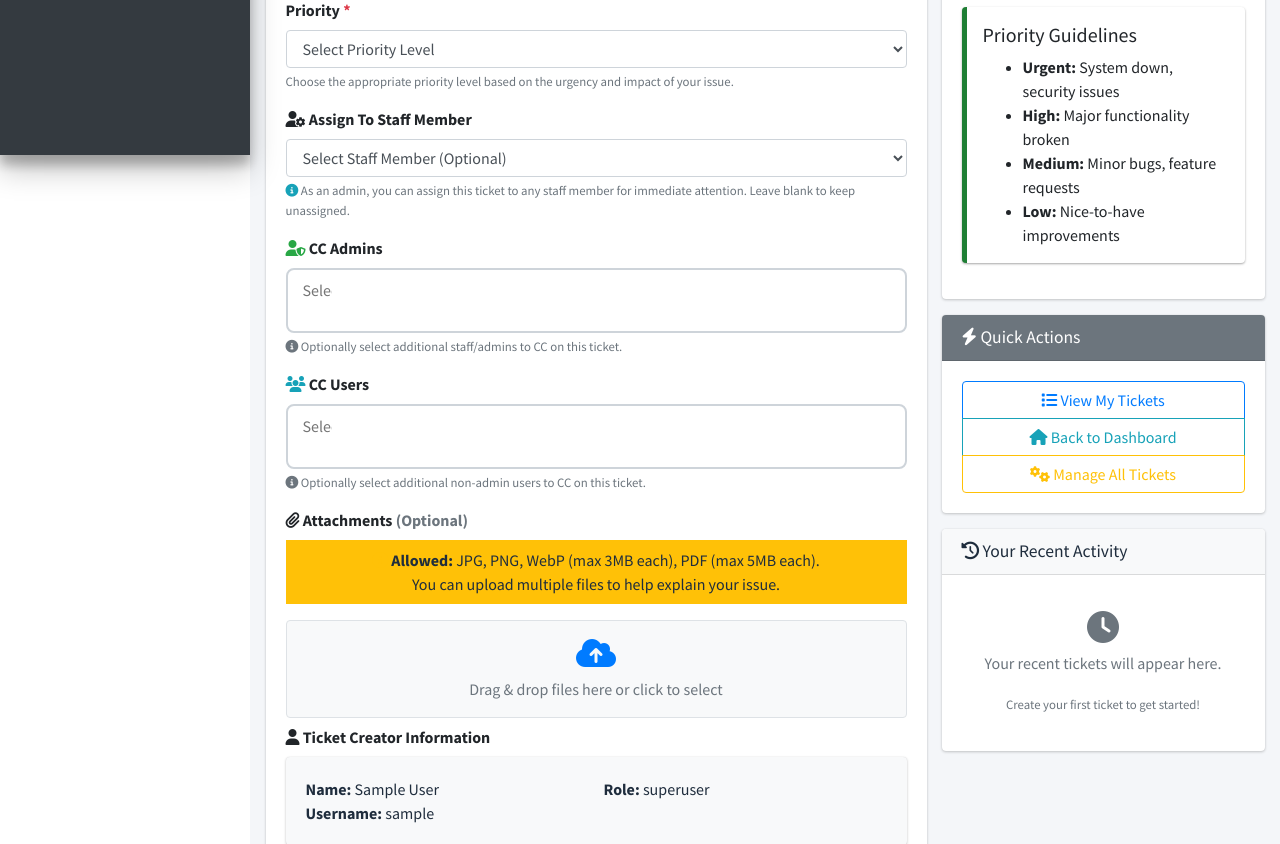
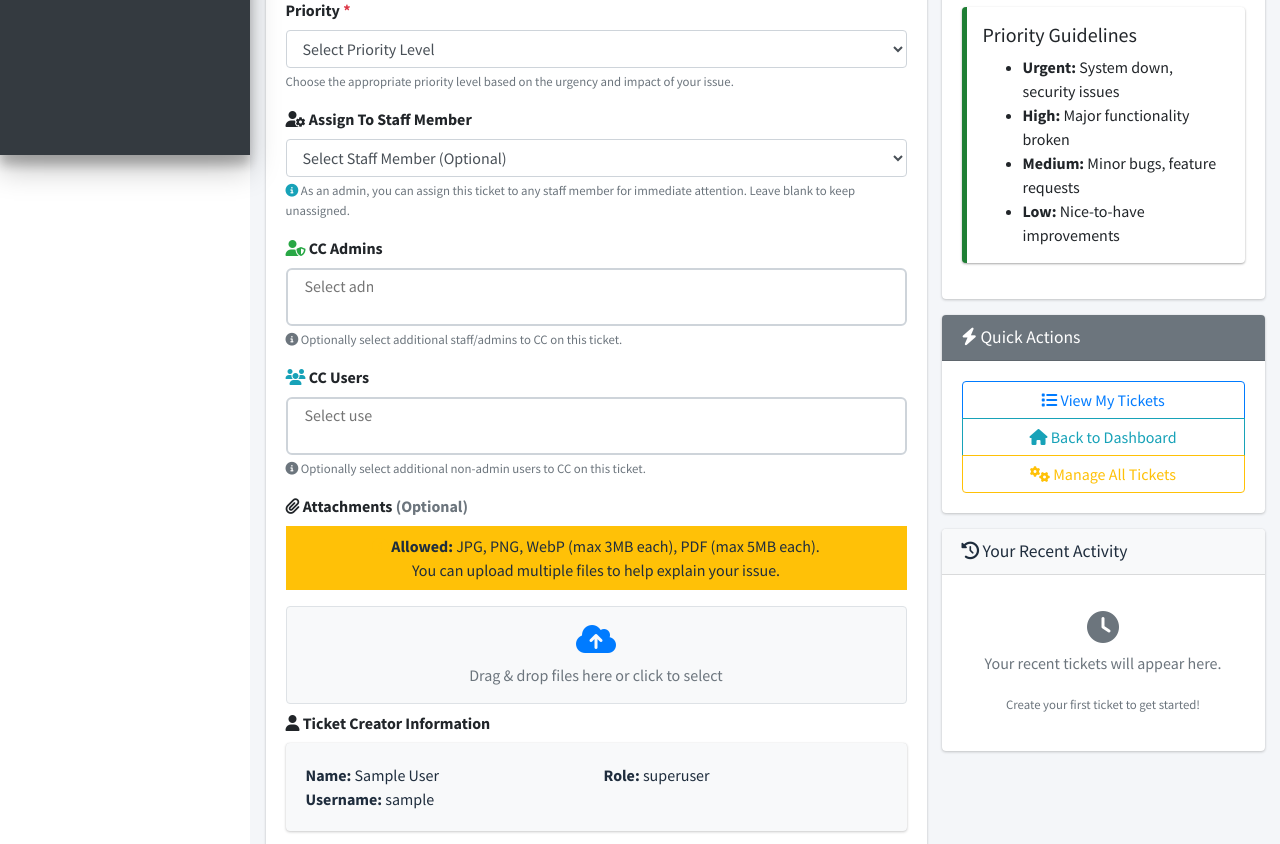
Before and after one commit to kisyular/derby-tickets, a Django app: page /tickets/create/ in a window 1280 px wide. Shown: the part 645-1489 px from the top of the page. Run offline with Django 5.2, Linux system fonts and the light colour scheme; the visitor is signed in with stand-in values (Sample User, id 1); data comes from the database, SQL or seed files in the repository; data that the repository does not hold is empty; some libraries are stand-ins or nearby versions.

Commit message:
SELECTING MUTLIPLE USERS IS BETTER WITH UI AND SHOWS THE FULL NAME OF THE USERS

```diff
--- a/tickets/templates/tickets/base.html
+++ b/tickets/templates/tickets/base.html
@@ -231,16 +244,23 @@
       }
 
       .select2-container--bootstrap4 .select2-selection--multiple {
-        min-height: 42px;
-        padding: 3px;
-        border-radius: 8px;
+        min-height: 38px;
+        padding: 2px 5px;
+        border-radius: 6px;
         border: 2px solid #ced4da;
         transition: border-color 0.15s ease-in-out, box-shadow 0.15s ease-in-out;
+        height: auto !important;
+        overflow-y: auto;
       }
 
       .select2-container--bootstrap4.select2-container--focus .select2-selection--multiple {
         border-color: #80bdff;
         box-shadow: 0 0 0 0.2rem rgba(0, 123, 255, 0.25);
+      }
+
+      /* Empty state styling */
+      .select2-container--bootstrap4 .select2-selection--multiple:empty {
+        min-height: 38px;
       }
 
       .select2-dropdown {
@@ -265,8 +285,17 @@
       .select2-container--bootstrap4 .select2-search__field {
         border-radius: 6px;
         border: 1px solid #ced4da;
-        padding: 6px 10px;
-        margin: 4px;
+        padding: 2px 6px;
+        margin: 2px;
+        min-height: 24px;
+      }
+
+      /* Compact input styling for multiple selection */
+      .select2-container--bootstrap4 .select2-selection--multiple .select2-search--inline .select2-search__field {
+        height: 24px;
+        margin: 2px 0;
+        padding: 2px 4px;
+        min-width: 80px;
       }
 
       /* Different colors for different types */
```
Also changed, not shown: other parts of tickets/templates/tickets/base.html (+21 -7 lines).
